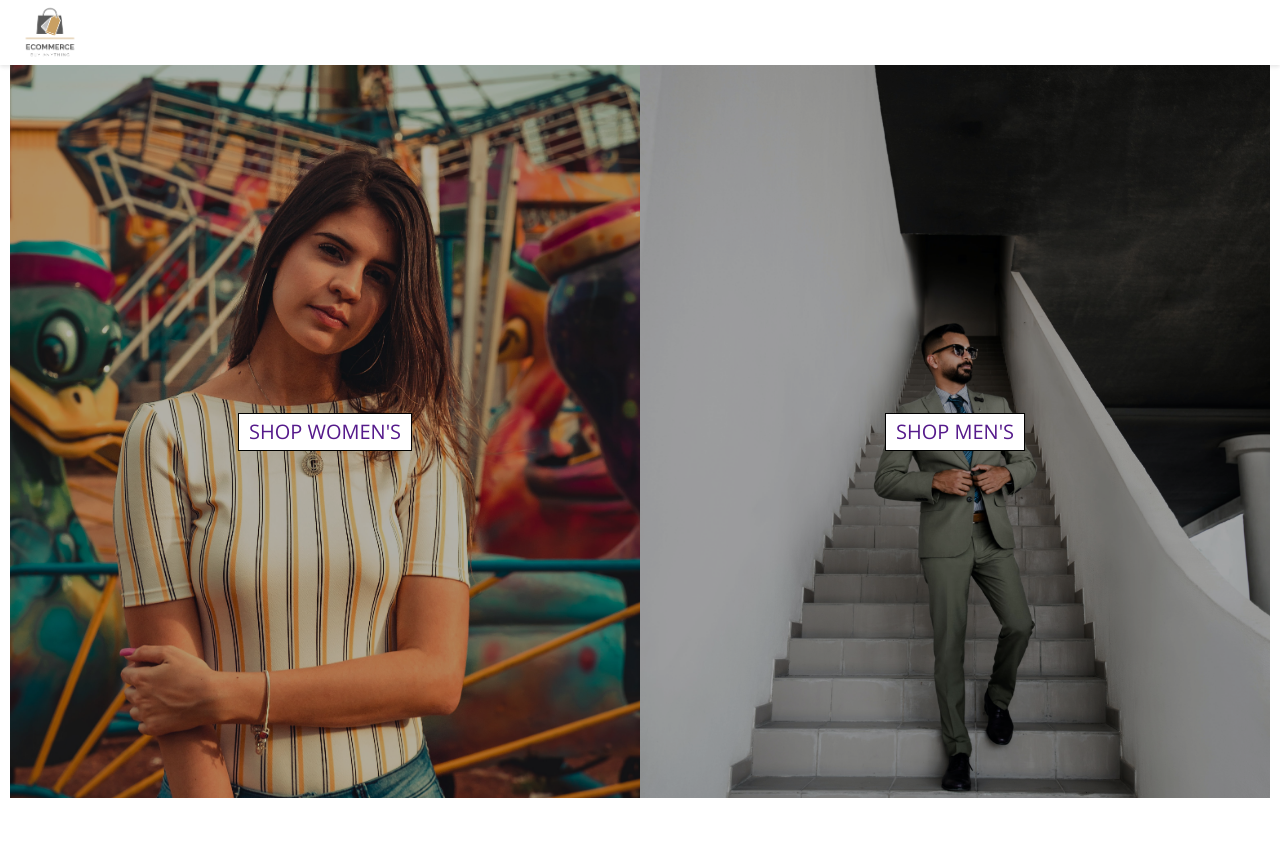
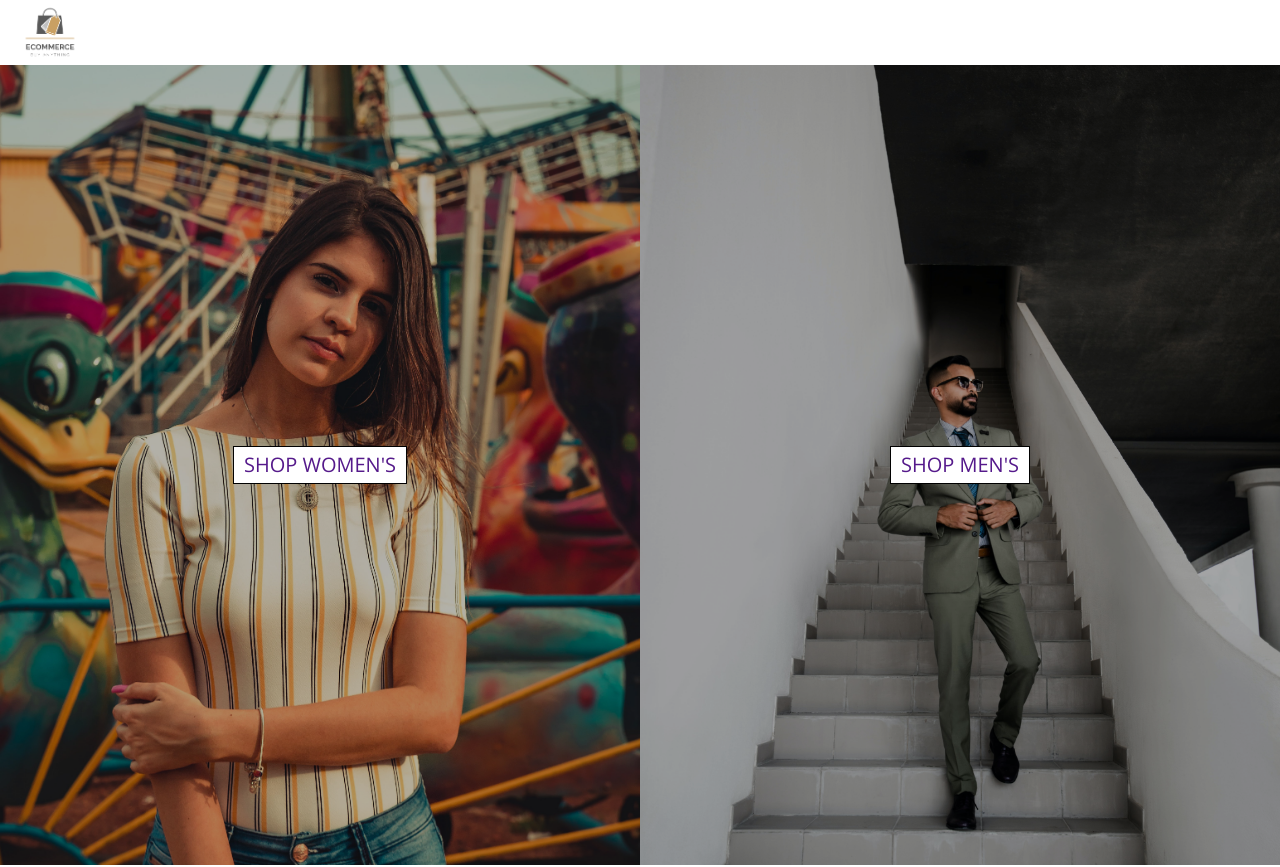
Before and after one commit to lappang-cheung/ecommerce-react-firebase-graph, a React (Vite) app: page / in a window 1280 px wide. Before the commit the page ends 800 px from the top, so only its background shows below. Built offline with nearby package versions, Linux system fonts and the light colour scheme.

Commit message:
Setting up the layouts template

```diff
--- a/src/App.jsx
+++ b/src/App.jsx
@@ -1,6 +1,9 @@
+// Required
 import { Route, Routes } from 'react-router-dom'
-
-import Header from './components/Header'
+// Layouts
+import MainLayout from './layouts/MainLayout.jsx'
+import HomepageLayout from "./layouts/HomepageLayout.jsx";
+// Pages
 import HomePage from './pages/HomePage'
 import Registration from './pages/Registration'
 
@@ -10,13 +13,18 @@ const App = () => {
 
   return (
     <div className="App">
-      <Header />
-      <div className="main">
-        <Routes>
-          <Route path="/" Component={HomePage} exact/>
-          <Route path="/registration" Component={Registration} />
-        </Routes>
-      </div>
+      <Routes>
+        <Route exact path="/" Component={() => (
+          <HomepageLayout>
+            <HomePage />
+          </HomepageLayout>
+        )} />
+        <Route path="/registration" Component={() => (
+          <MainLayout>
+            <Registration />
+          </MainLayout>
+        )}/>
+      </Routes>
     </div>
   )
 }
--- a/src/default.scss
+++ b/src/default.scss
@@ -42,3 +42,7 @@ a, a:hover {
   padding: 0 10px;
   margin: 0 auto;
 }
+
+.fullHeight {
+  height: 100%;
+}
--- /dev/null
+++ b/src/layouts/HomepageLayout.jsx
@@ -0,0 +1,12 @@
+import Header from '../components/Header/index.jsx'
+
+const MainLayout = props => {
+  return (
+    <div className="fullHeight">
+      <Header />
+      {props.children}
+    </div>
+  )
+}
+
+export default MainLayout
--- /dev/null
+++ b/src/layouts/MainLayout.jsx
@@ -0,0 +1,14 @@
+import Header from '../components/Header/index.jsx'
+
+const MainLayout = props => {
+  return (
+    <div>
+      <Header />
+      <div className="main">
+        {props.children}
+      </div>
+    </div>
+  )
+}
+
+export default MainLayout
```
